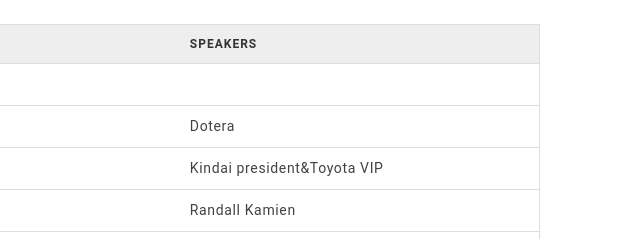
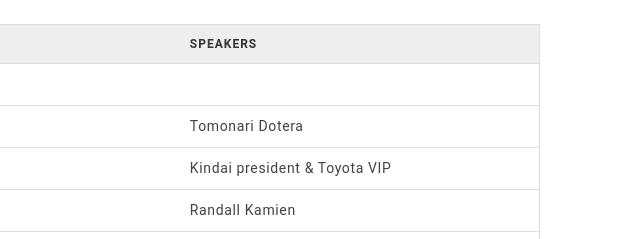
Before and after one commit to dorara-m/gyroidiseverywhere, an Astro site: page /gyroidiseverywhere/ja/program in a window 1280 px wide. Shown: the part 1381-1620 px from the top of the page, 640-1280 px from the left. Built offline with nearby package versions, Linux system fonts and the light colour scheme; Astro itself is replaced by a stand-in of ours; a web font is replaced by a local one.

Commit message:
プログラムの更新

```diff
--- a/src/components/parts/TimeTable.astro
+++ b/src/components/parts/TimeTable.astro
@@ -18,12 +18,12 @@
         {
           item1: "9:50 ~ 10:00",
           item2: "Welcome remark",
-          item3: "Dotera",
+          item3: "Tomonari Dotera",
         },
         {
           item1: "10:00 ~ 10:10",
           item2: "Openning address",
-          item3: "Kindai president&Toyota VIP",
+          item3: "Kindai president & Toyota VIP",
         },
         {
           item1: "10:10 ~ 11:00",
```
